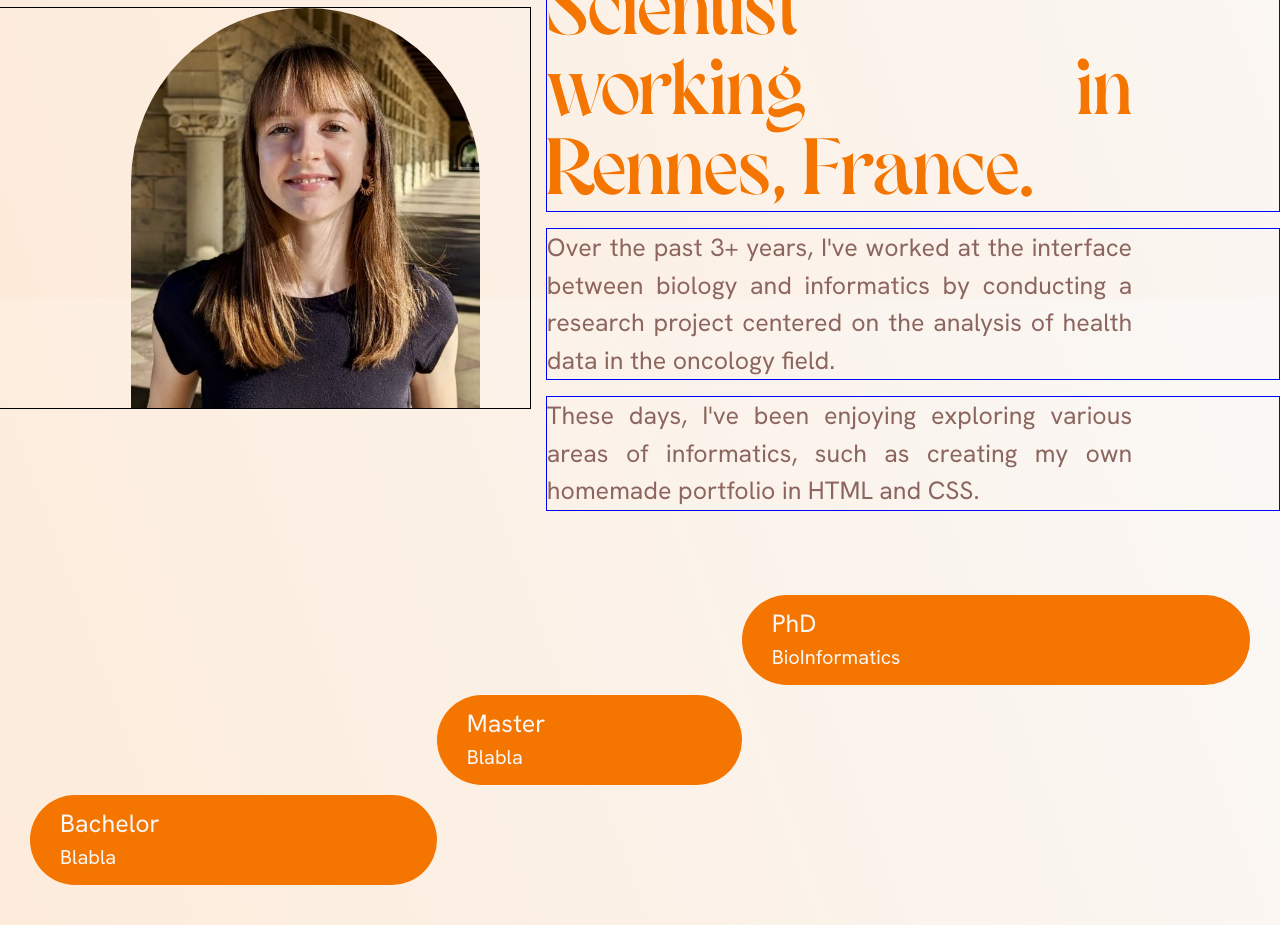
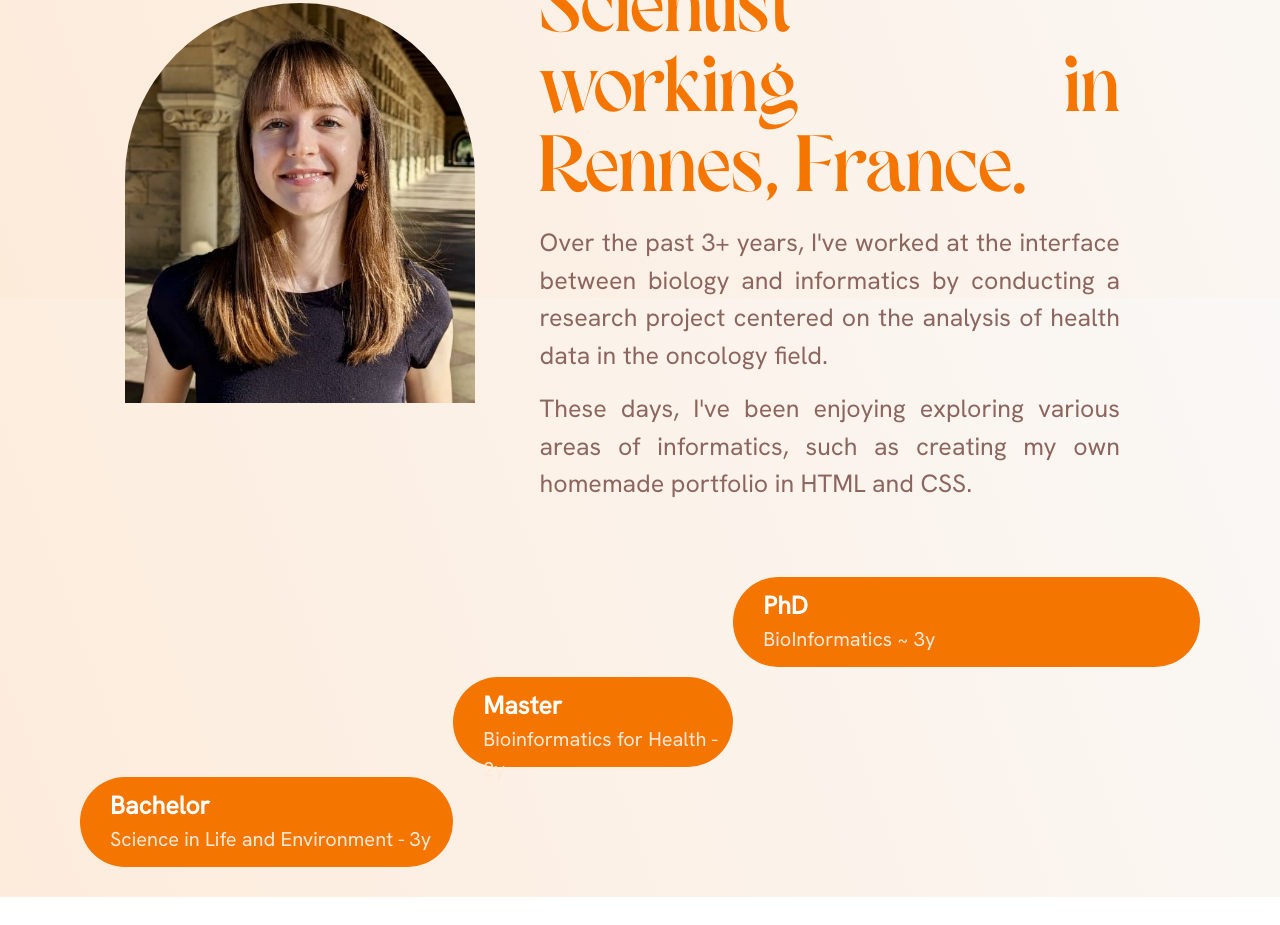
Before and after one commit to roma-rin/portfolio, a plain HTML site: page index.html in a window 1280 px wide. Shown: the part 502-1427 px from the top of the page. After the commit the page ends 1399 px from the top, so only its background shows below. Drawn offline with nearby package versions, Linux system fonts and the light colour scheme.

Commit message:
organization of the content of the boxes

```diff
--- a/css/styles.css
+++ b/css/styles.css
@@ -39,11 +39,15 @@ body {
     margin-top:70px;
     font-size: 160px;
     text-align: center;
-    border: solid black 1px;
     padding:40px;
 }
 
 /* who i am section */
+
+.row {
+    margin-right: 0;
+}
+
 #profile-picture-container {
     display: flex;
     justify-content: right;
@@ -73,17 +77,18 @@ img {
 
 /* what is my bg section */
 #what-is-my-bg {
-    color: #faf8f6;
     font-family: 'GroteskFont';
     font-size: 25px;
     padding-top: 3%;
+    margin-left: 60px;
+    margin-right: 60px;
 }
 
 .grid-container {
     display: grid;
     grid-template-columns: repeat(12, 1fr);
     grid-template-rows: repeat(3, 100px);
-    padding: 30px;
+    padding: 20px;
 }
 
 .box {
@@ -112,18 +117,20 @@ img {
 
 #bachelor-box-container {
     grid-column-end: span 4;
-    grid-column-start: 1;
+    grid-column-start: ;
     grid-row: 3;
 }
 
 #bg-up-text{
     padding-top: 10px;
     margin: 0px;
+    font-weight: bold;
+    color:white;
 }
 
 #bg-down-text{
     font-size: 20px;
-    color: #faf8f6;
+    color: #FDEBDA;
 }
 
 /* main media query section */
@@ -162,10 +169,17 @@ img {
         font-size: 20px;
         text-align: center;
         padding: 20px;
+        margin-left: 10px;
+        margin-right: 10px;
     }
 
     .grid-container {
         grid-template-columns: 1fr;
+        padding: 0px;
+    }
+
+    .box {
+        padding-left: 0px;
     }
 
     #phd-box-container, #master-box-container, #bachelor-box-container {
@@ -173,4 +187,8 @@ img {
         grid-column-end: span 1;
         grid-column-start: 1;
     }
+
+    #bg-down-text{
+        font-size: 18px;
+    }
 }
--- a/index.html
+++ b/index.html
@@ -43,13 +43,13 @@
 
       <section id="who-i-am">
           <div class="row align-items-center">
-            <div class="col-12 col-xl-5" style="border: solid black 1px;" id="profile-picture-container">
+            <div class="col-12 col-xl-5" id="profile-picture-container">
               <img src="img/portrait.jpg">
             </div>
             <div class="col-12 col-xl-7">
-              <p id="main-position-container" style="border: solid blue 1px;">A Research Scientist <br> working in Rennes, France.
-              <p id="description-container" style="border: solid blue 1px;">Over the past 3+ years, I've worked at the interface between biology and informatics by conducting a research project centered on the analysis of health data in the oncology field. </p>
-              <p id="description-container" style="border: solid blue 1px;">These days, I've been enjoying exploring various areas of informatics, such as creating my own homemade portfolio in HTML and CSS.</p>
+              <p id="main-position-container">A Research Scientist <br> working in Rennes, France.
+              <p id="description-container">Over the past 3+ years, I've worked at the interface between biology and informatics by conducting a research project centered on the analysis of health data in the oncology field. </p>
+              <p id="description-container">These days, I've been enjoying exploring various areas of informatics, such as creating my own homemade portfolio in HTML and CSS.</p>
             </div>
           </div>
       </section>
@@ -58,15 +58,15 @@
           <div class="grid-container">
               <div class="box" id="phd-box-container">
                 <p id="bg-up-text">PhD</p>
-                <p id="bg-down-text">BioInformatics</p>
+                <p id="bg-down-text">BioInformatics ~ 3y</p>
               </div>
               <div class="box" id="master-box-container">
                 <p id="bg-up-text">Master</p>
-                <p id="bg-down-text">Blabla</p>
+                <p id="bg-down-text">Bioinformatics for Health - 2y</p>
               </div>
               <div class="box" id="bachelor-box-container">
                   <p id="bg-up-text">Bachelor</p>
-                  <p id="bg-down-text">Blabla</p>
+                  <p id="bg-down-text">Science in Life and Environment - 3y</p>
                 </div>
               </div>
           </div>
```
